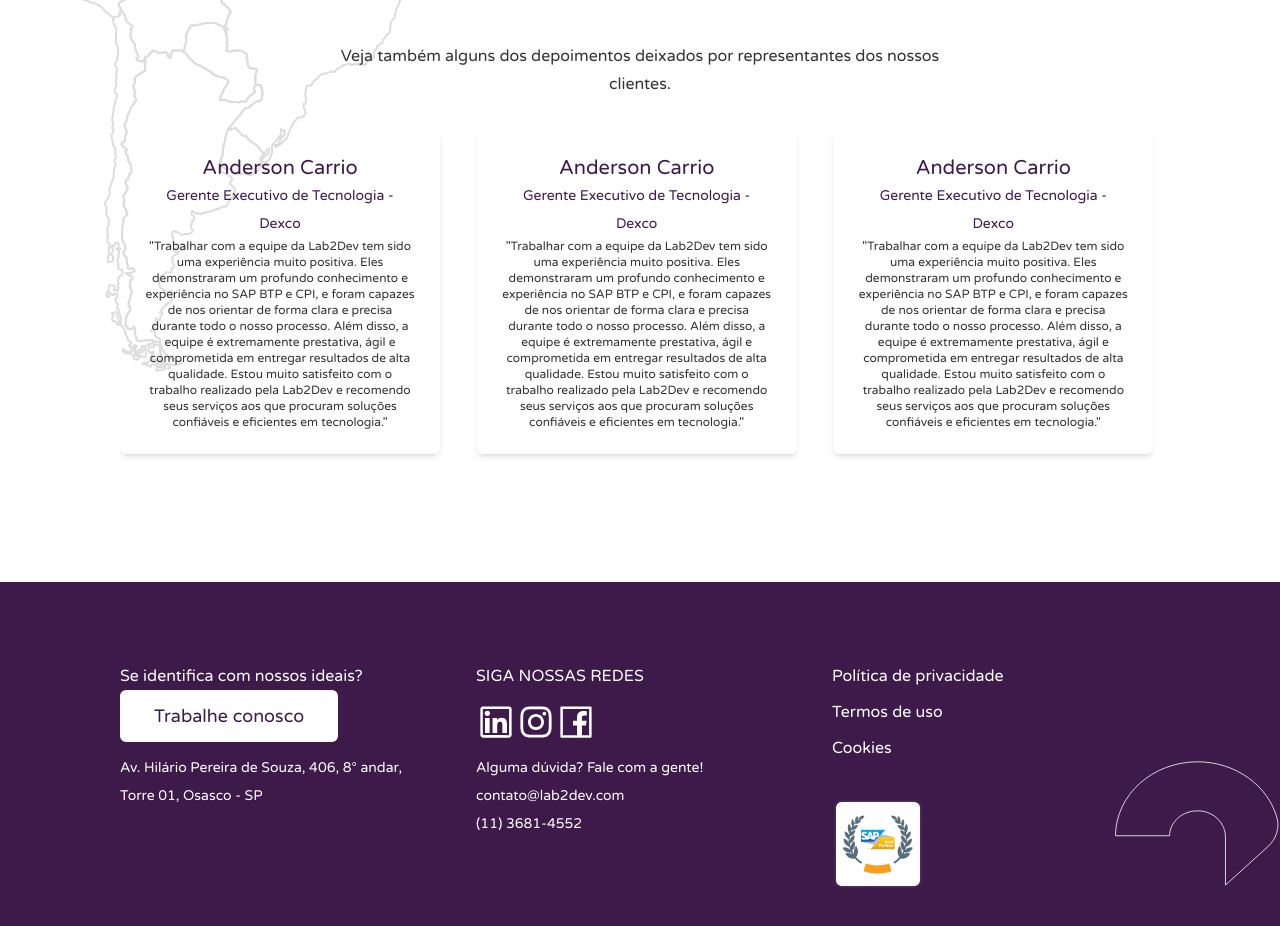
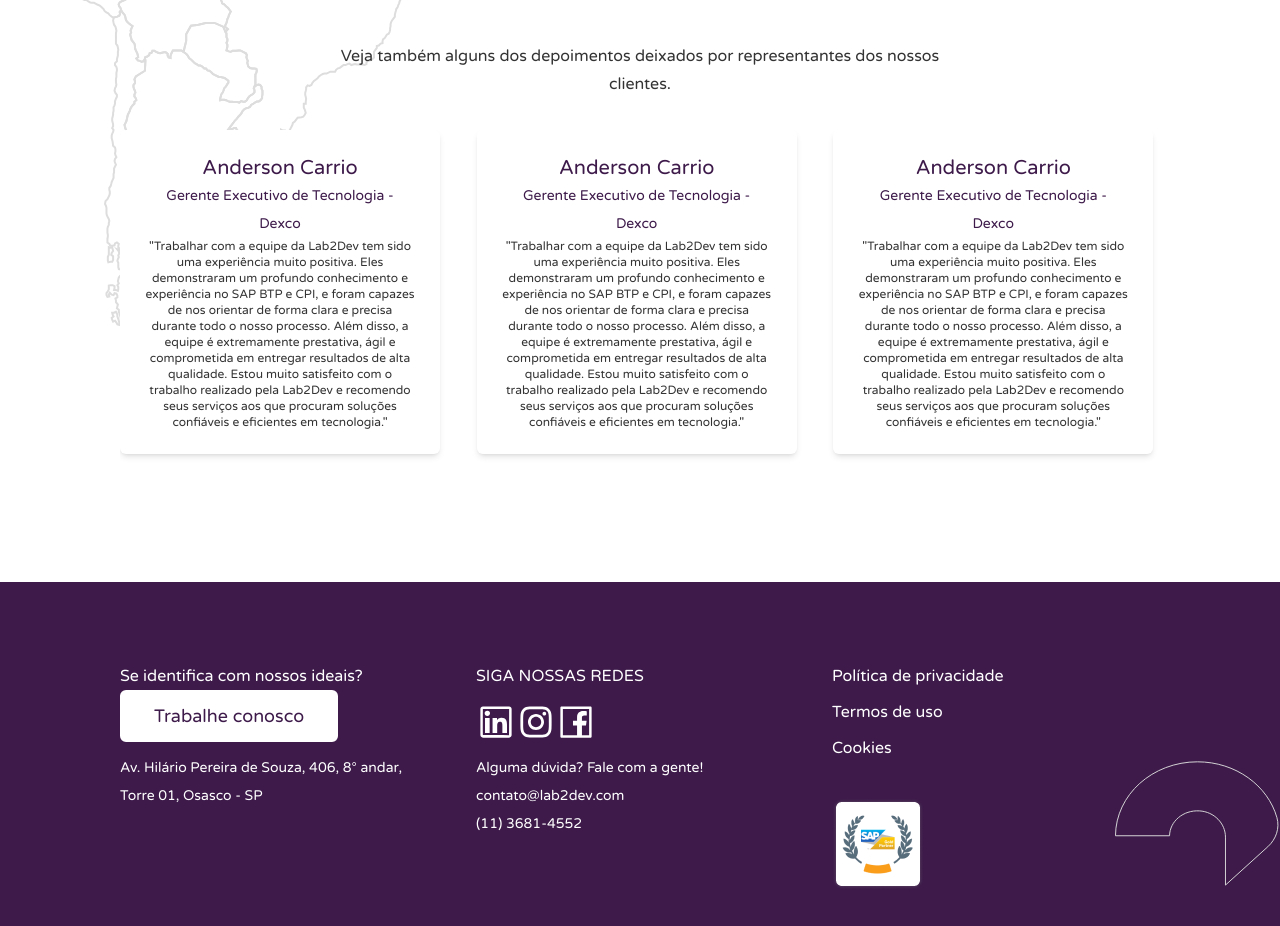
Before and after one commit to alexandrejuniorc/site-lab2dev, a Next.js app: page / in a window 1280 px wide. Shown: the part 1620-2546 px from the top of the page. Built offline with nearby package versions, Linux system fonts and the light colour scheme.

Commit message:
fix: fix background card

```diff
--- a/src/components/Carrousel/ClientFeedback.tsx
+++ b/src/components/Carrousel/ClientFeedback.tsx
@@ -22,7 +22,7 @@ export function ClientFeedback() {
           className="mySwiper"
         >
           <SwiperSlide className="pb-12">
-            <div className="rounded-md shadow-md w-80 flex justify-around items-center flex-col p-6">
+            <div className="rounded-md shadow-md w-80 flex justify-around items-center flex-col p-6 bg-white">
               {/*  <div className="rounded-[50%] w-20 border-8 border-purple-200">
                 <div className="bg-purple-100 h-full flex items-center justify-center rounded-[50%]">
                   <Image src={TrophieHackaton} alt="" />
```
